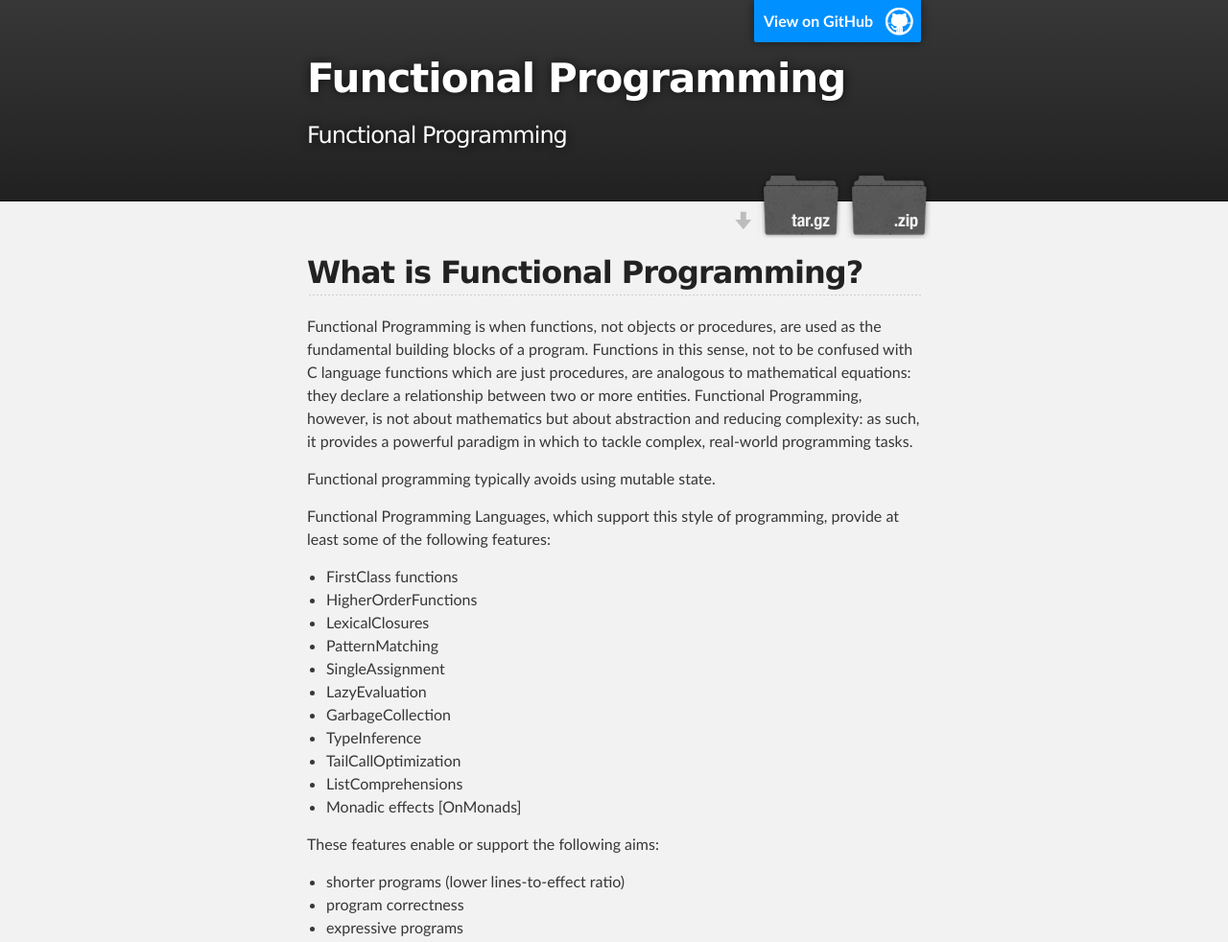
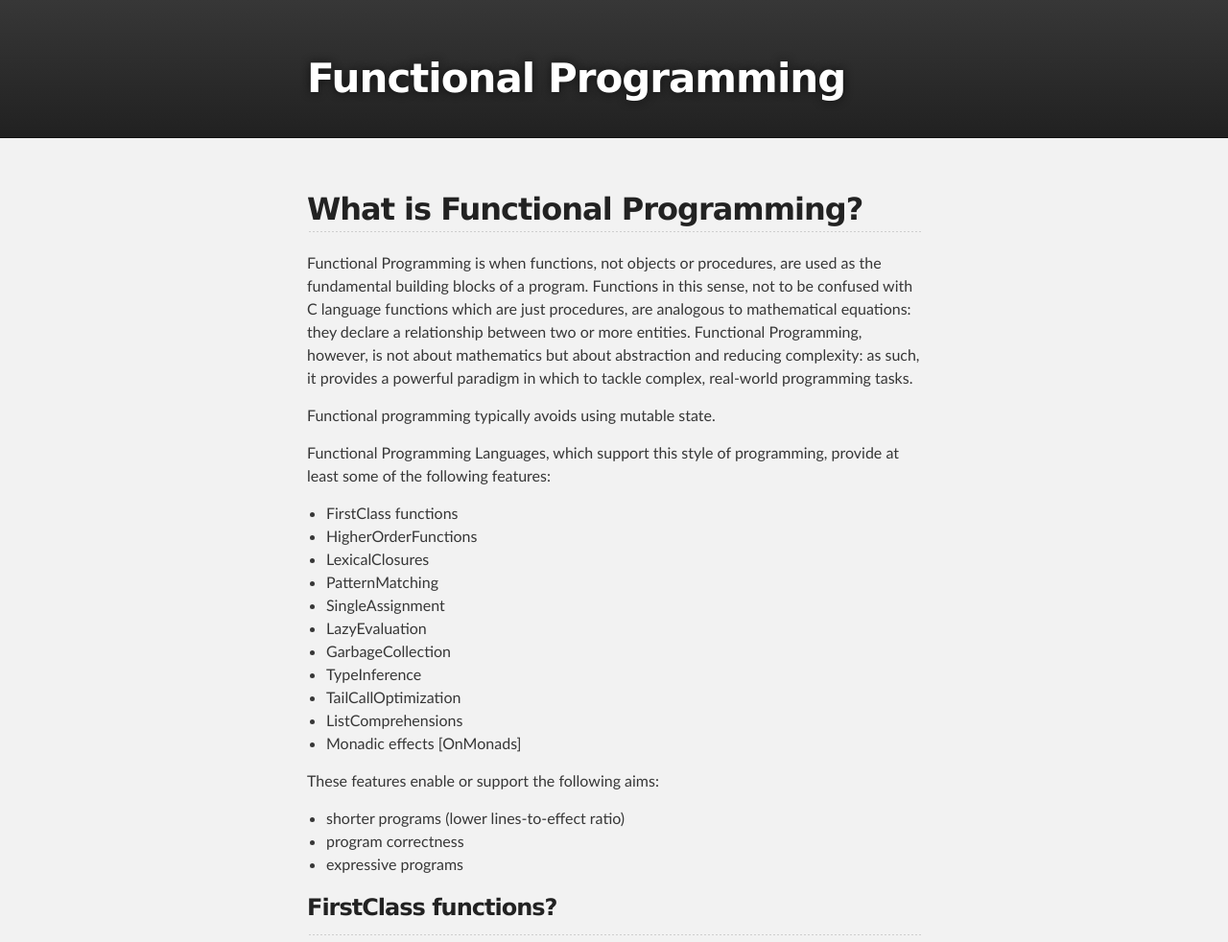
Before and after one commit to arpitaggarwal/Functional-Programming, a plain HTML site: page index.html in a window 1280 px wide. Shown: the top 982 px of the page at 96% size. Drawn offline with Linux system fonts and the light colour scheme.

Commit message:
edited links

```diff
--- a/index.html
+++ b/index.html
@@ -16,15 +16,7 @@
     <!-- HEADER -->
     <div id="header_wrap" class="outer">
         <header class="inner">
-          <a id="forkme_banner" href="https://github.com/arpitaggarwal/Functional-Programming">View on GitHub</a>
-
           <h1 id="project_title">Functional Programming</h1>
-          <h2 id="project_tagline">Functional Programming</h2>
-
-            <section id="downloads">
-              <a class="zip_download_link" href="https://github.com/arpitaggarwal/Functional-Programming/zipball/master">Download this project as a .zip file</a>
-              <a class="tar_download_link" href="https://github.com/arpitaggarwal/Functional-Programming/tarball/master">Download this project as a tar.gz file</a>
-            </section>
         </header>
     </div>
 
@@ -111,7 +103,6 @@ Higher-order functions are very useful for refactoring code and reduce the amoun
     <div id="footer_wrap" class="outer">
       <footer class="inner">
         <p class="copyright">Functional Programming maintained by <a href="https://github.com/arpitaggarwal">arpitaggarwal</a></p>
-        <p>Published with <a href="http://pages.github.com">GitHub Pages</a></p>
       </footer>
     </div>
 
```
